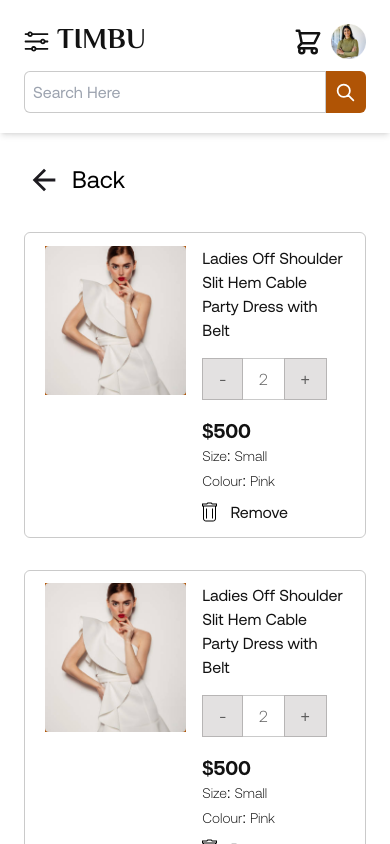
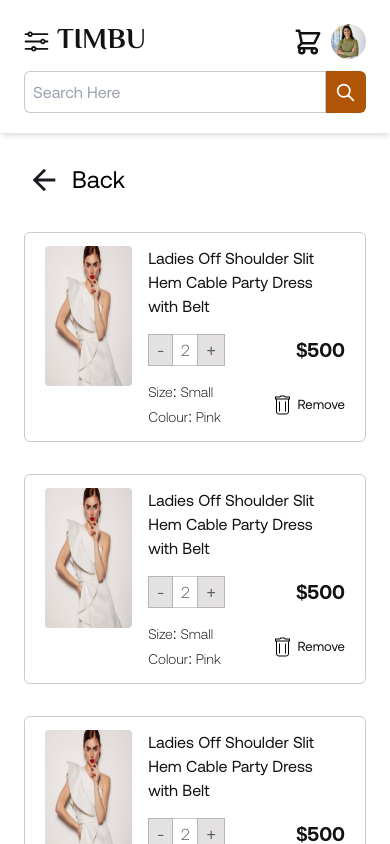
Before and after one commit to CynthiaAbi03/Timbu-e-commerce-shop, a React (Vite) app: page /cart in a window 390 px wide. Shown: the top 844 px of the page. Built offline with nearby package versions, Linux system fonts and the light colour scheme.

Commit message:
final modifications

```diff
--- a/src/pages/Cart.jsx
+++ b/src/pages/Cart.jsx
@@ -48,36 +48,37 @@ const Cart = () => {
         </div>
         <div className="flex justify-between gap-[2rem] w-full max-sm:flex-col max-md:flex-col">
           {/* cart view */}
-          <div className="flex flex-col  w-[75%] gap-[2rem] max-sm:w-full max-md:w-full">
+          <div className=" flex flex-col  w-[75%] gap-[2rem] max-sm:w-full max-md:w-full">
             {cartProduct.map((item, index) => (
               <div
                 key={index}
-                className="flex flex-col border items-start w-full self-start rounded-md border-greyborder"
+                className="flex flex-col border items-start w-full h-full self-start rounded-md border-greyborder"
               >
                 <div
                   key={index}
-                  className="py-[.8rem] w-full px-[1.25rem] flex gap-[1rem] "
+                  className="py-[.8rem] w-full h-full px-[1.25rem] flex  gap-[1rem] "
                 >
-                  <div className="h-[140px] max-sm:h-full max-xsm:h-full max-md:h-full max-sm:bg-browntheme ">
+                  <div className="h-[140px] md:h-full ">
                     <img
                       className="h-full w-full rounded-[4px]"
                       src={item.image}
                       alt=""
                     />
                   </div>
-                  <div className=" flex flex-col w-full justify-between  ">
+                  <div className="flex flex-col w-full justify-between  ">
                     <div className="flex items-center justify-between max-md:flex-col max-md:items-start max-md:gap-[1rem] max-sm:flex-col max-sm:items-start max-sm:gap-[1rem]">
-                      <p className="text-[1.25rem] text-primaryblack max-sm:text-[1rem] max-xsm:text-[1rem]">
+                      <p className="text-[1.25rem] flex-1 text-primaryblack max-sm:text-[.5rem] max-xsm:text-[1rem]">
                         {item.name}
                       </p>
-                      <div className="flex items-center text-[1.25rem] max-sm:text-[1.25rem] max-xsm:text-[1rem]">
-                        <button className="bg-greyfill px-[1rem] py-[.5rem] border border-greyborder text-greytext">
+                      <div className='flex items-center justify-between flex-1 w-full '>
+                        <div className="flex items-center  text-[1.25rem] max-sm:text-[1rem] max-xsm:text-[1rem]">
+                          <button className="bg-greyfill px-[1em] py-[.5em] max-sm:px-[.5em] max-sm:py-[.2em] border border-greyborder text-greytext">
                             -
                           </button>
-                        <p className="px-[1rem] py-[.5rem] font-light border-b border-t border-greyborder text-greytext ">
+                          <p className="px-[1em] py-[.5em] font-light border-b max-sm:px-[.5em] max-sm:py-[.2em] border-t border-greyborder text-greytext ">
                             2
                           </p>
-                        <button className="px-[1rem] py-[.5rem] bg-greyfill border  border-greyborder text-greytext ">
+                          <button className="px-[1em] py-[.5em] max-sm:px-[.5em] max-sm:py-[.2em] bg-greyfill border  border-greyborder text-greytext ">
                             +
                           </button>
                         </div>
@@ -85,16 +86,23 @@ const Cart = () => {
                           $500
                         </p>
                       </div>
-                    <div className="flex items-center  justify-betwee max-md:flex-col max-md:items-start gap-[8px] max-sm:flex-col">
-                      <div className="flex flex-col gap-[4px] font-light text-[.875rem] text-primaryblack ">
+                    </div>
+                    <div className="flex items-center justify-between max-sm:mt-[1rem] max-md:mt-[1rem] md:flex-col  md:items-start  gap-[8px]">
+                      <div className="flex flex-col gap-[4px] font-light text-[.875rem] text-primaryblack  ">
                         <p>Size: Small</p>
                         <p>Colour: Pink</p>
                       </div>
-                      <div className="flex items-center gap-[.825rem]">
+                      <div className="flex items-center  gap-[.825rem] max-sm:gap-[.5rem]">
                         <button>
-                          <img src={bin_icon} alt="bin icon" />
+                          <img
+                            className="max-sm:h-[20px]"
+                            src={bin_icon}
+                            alt="bin icon"
+                          />
                         </button>
-                        <p className="text-primaryblack">Remove</p>
+                        <p className="text-primaryblack  max-sm:text-[.825rem]">
+                          Remove
+                        </p>
                       </div>
                     </div>
                   </div>
--- a/tailwind.config.js
+++ b/tailwind.config.js
@@ -43,7 +43,7 @@ export default {
     },
     screens: {
         'sm' : '720px',
-        'md' : '1024px',
+        'md' : '1200px',
         'xl': '1320px',
         'xsm': '440px'
     },
```
Also changed, not shown: src/assets/images/test2.png (added). Lines whose indentation alone changed are shown as unchanged.
